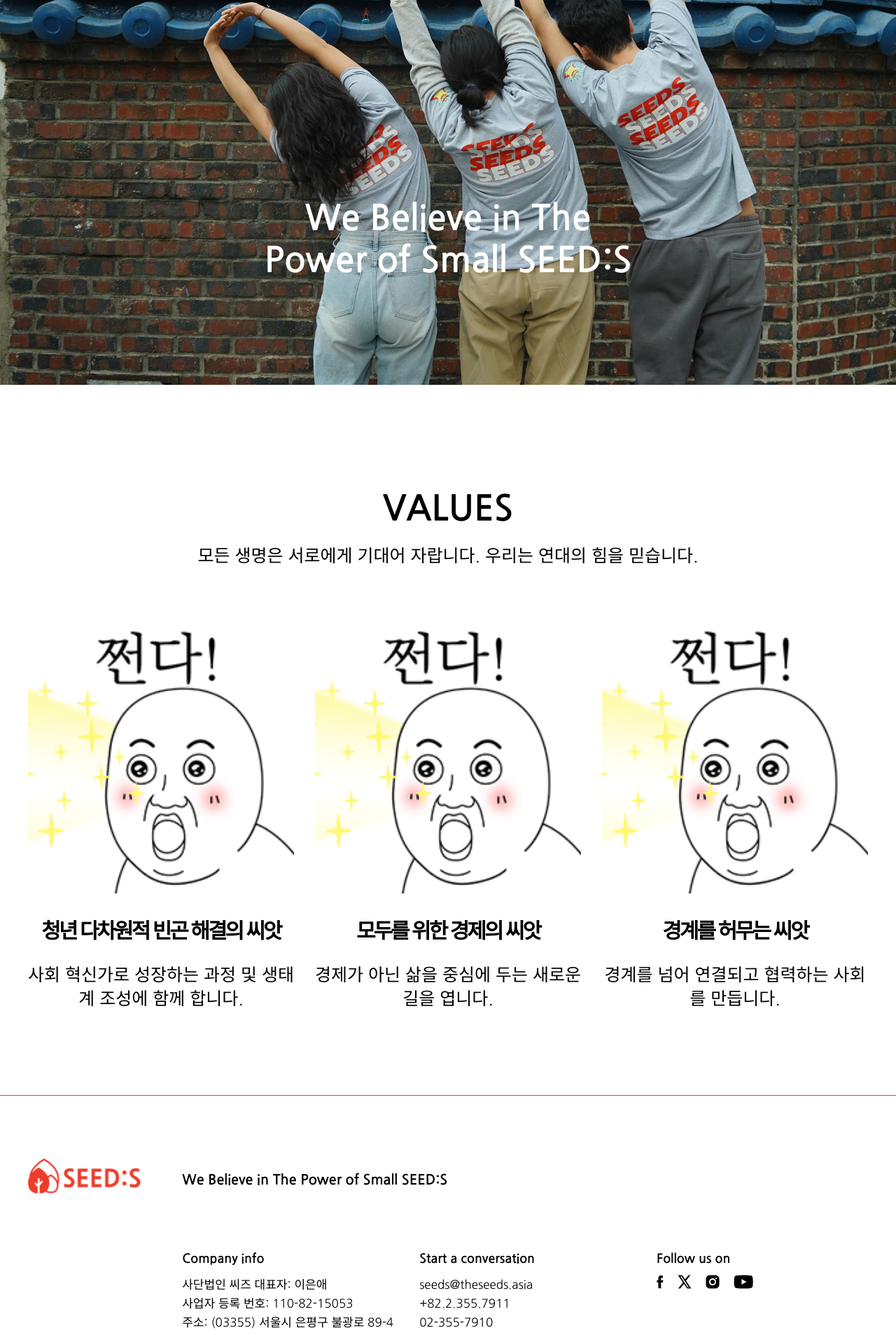
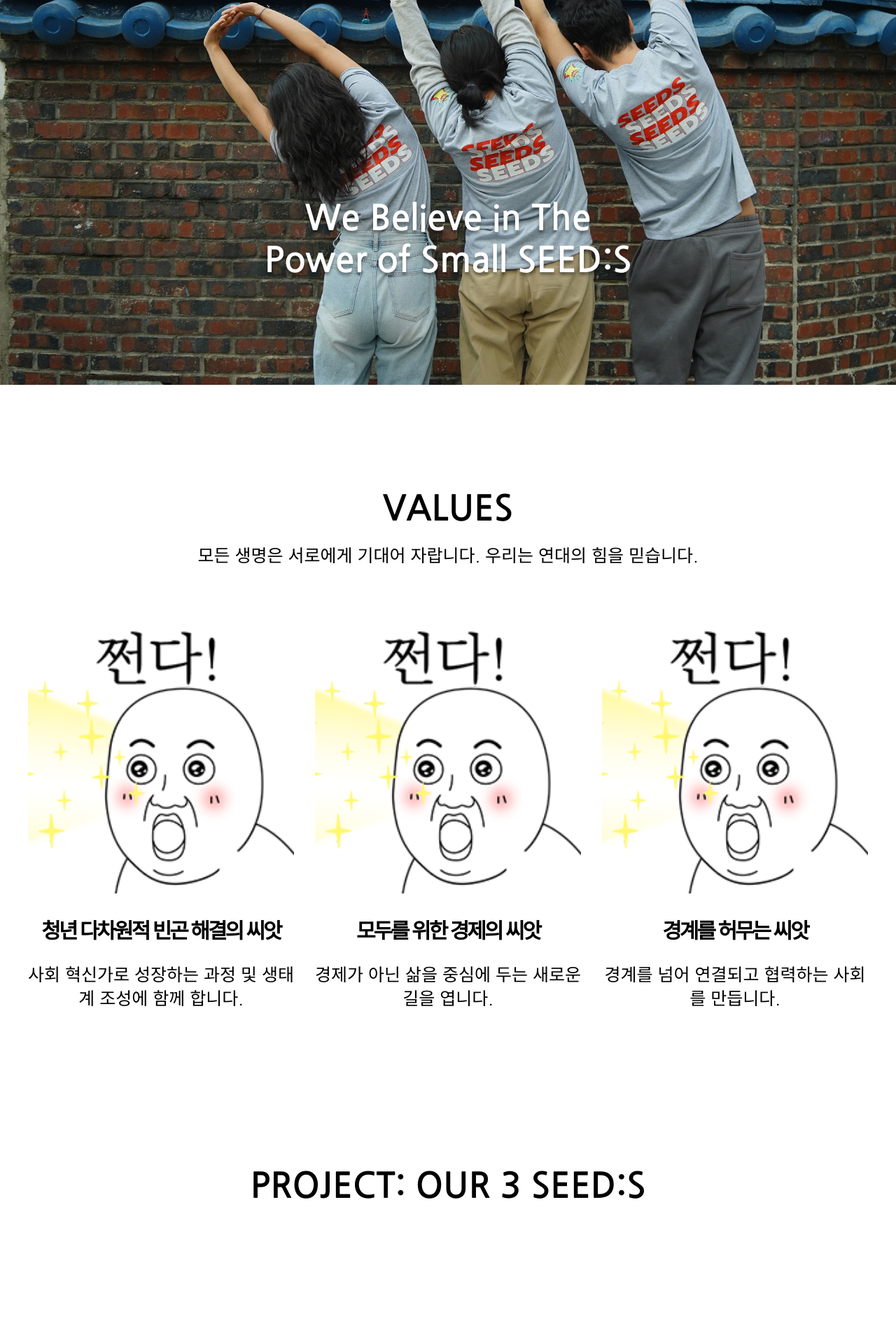
Before and after one commit to sparklaunch/ratatouille, a Next.js app: page / in a window 1280 px wide. Shown: the part 2197-4105 px from the top of the page at 70% size. Built offline with nearby package versions, Linux system fonts and the light colour scheme.

Commit message:
Add project.

```diff
--- a/src/app/page.tsx
+++ b/src/app/page.tsx
@@ -50,6 +50,9 @@ export default function Home() {
                     </div>
                 </div>
             </div>
+            <div className={styles.projectsContainer}>
+                <h3>PROJECT: OUR 3 SEED:S</h3>
+            </div>
             <Footer />
         </>
     );
--- a/src/app/style.module.scss
+++ b/src/app/style.module.scss
@@ -61,7 +61,7 @@
         font-size: 50px;
         color: white;
         line-height: 60px;
-        text-shadow: 0 4px 4px 0 rgba(0, 0, 0, 0.4);
+        text-shadow: 0 4px 4px rgba(0, 0, 0, 0.4);
         text-align: center;
         position: absolute;
         bottom: 150px;
@@ -73,7 +73,7 @@
 
 .valuesContainer {
     width: 1200px;
-    margin: 150px auto 120px auto;
+    margin: 150px auto 225px auto;
     display: flex;
     flex-direction: column;
     align-items: center;
@@ -114,3 +114,14 @@
         text-align: center;
     }
 }
+
+.projectsContainer {
+    width: 1200px;
+    margin: 0 auto 325px auto;
+    & > h3 {
+        text-align: center;
+        font-weight: bold;
+        font-size: 50px;
+        margin-bottom: 150px;
+    }
+}
```
